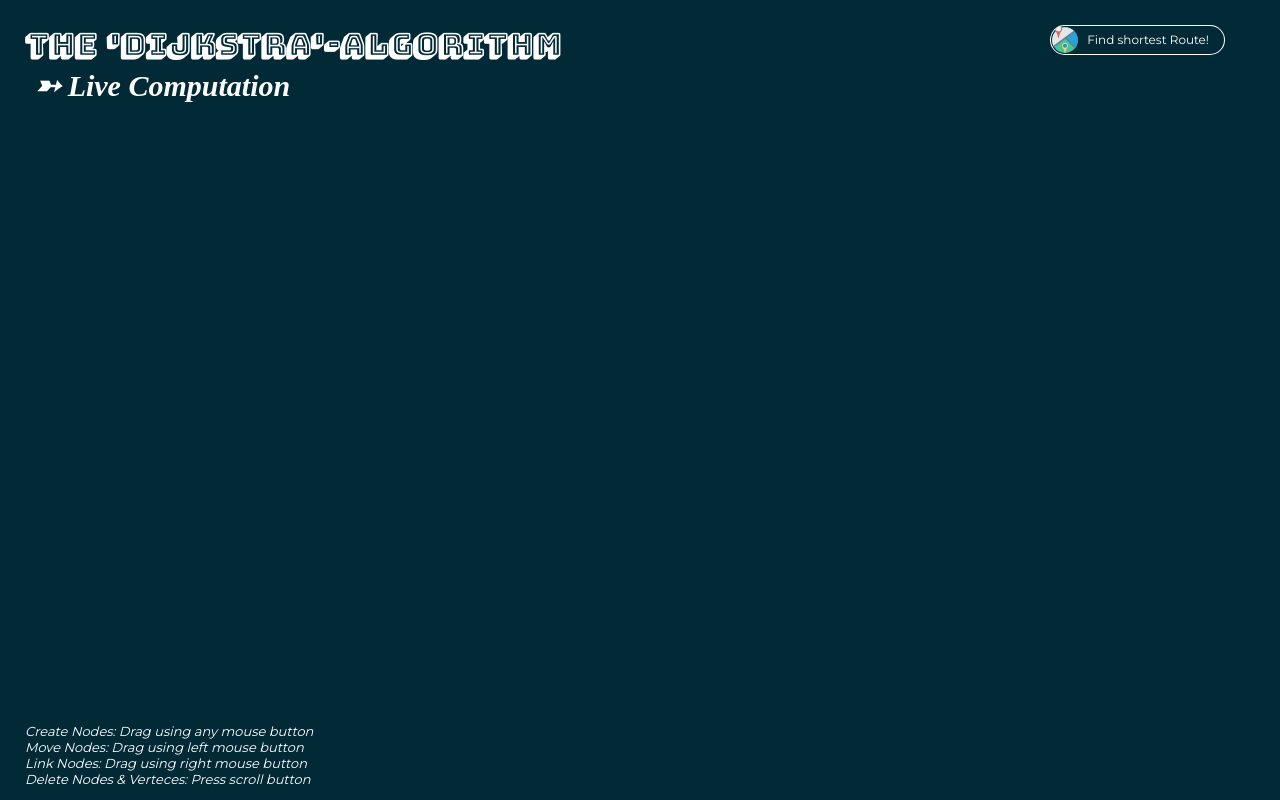
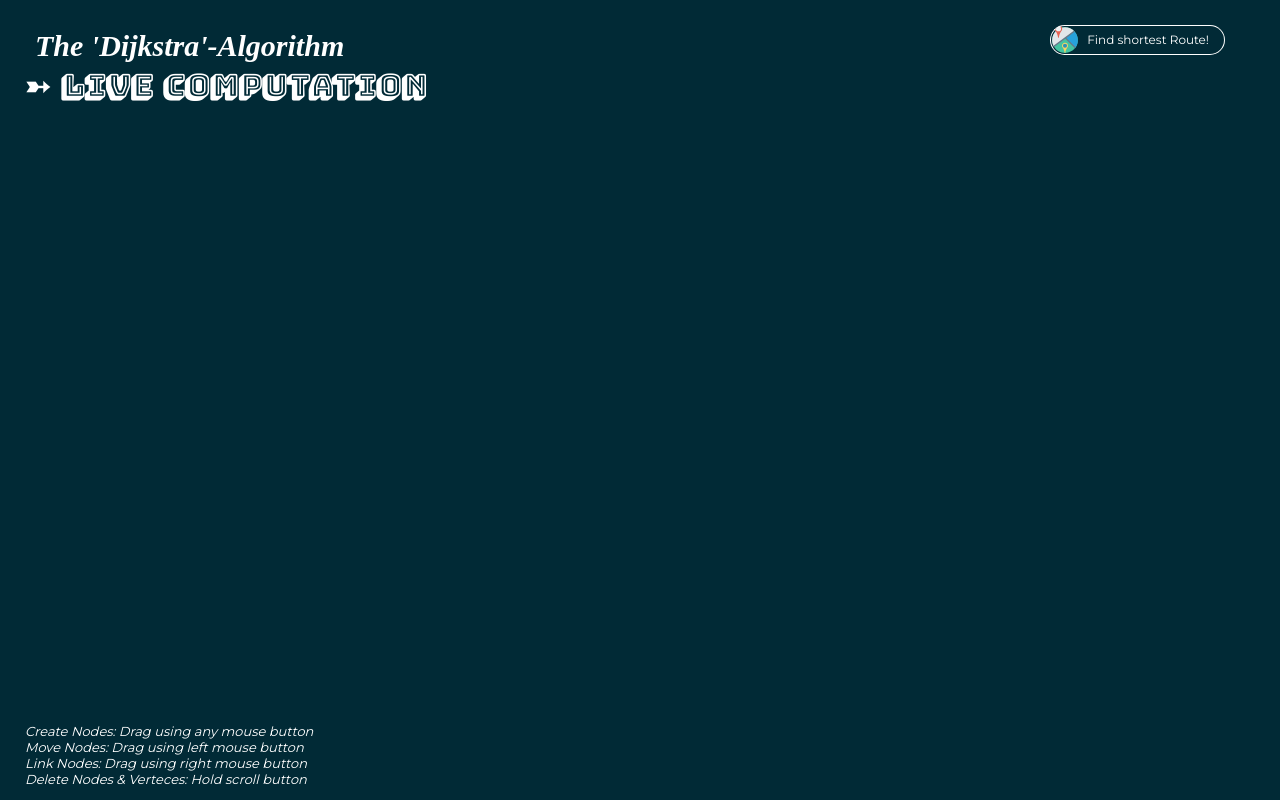
Before and after one commit to dango301/Dijkstra, a plain HTML site: page index.html in a window 1280 px wide. Drawn offline with Linux system fonts and the light colour scheme; a web font is replaced by a local one.

Commit message:
Add files via upload

```diff
--- a/index.html
+++ b/index.html
@@ -19,16 +19,15 @@
   <header>
 
     <h1>
-      The 'Dijkstra'-Algorithm
+      <span>The 'Dijkstra'-Algorithm</span>
       <br>
-      <span>➳ Live Computation</span>
+      ➳ Live Computation
     </h1>
 
     <div id="controls">
-      <!--TODO: tryout zooming window https://developer.mozilla.org/en-US/docs/Mozilla/Add-ons/WebExtensions/API/tabs/setZoom -->
       <button id="compute">Find shortest Route!</button>
-        <button id="step" class="inactive">Next Step</button>
-        <button id="end" class="inactive">Skip to Result</button>
+      <button id="step" class="inactive">Next Step</button>
+      <button id="end" class="inactive">Skip to Result</button>
     </div>
 
   </header>
@@ -40,7 +39,8 @@
     <br>
     Link Nodes: Drag using right mouse button
     <br>
-    Delete Nodes & Verteces: Press scroll button
+    Delete Nodes & Verteces: Hold scroll button
+    <br>
   </p>
 
 </body>
```
